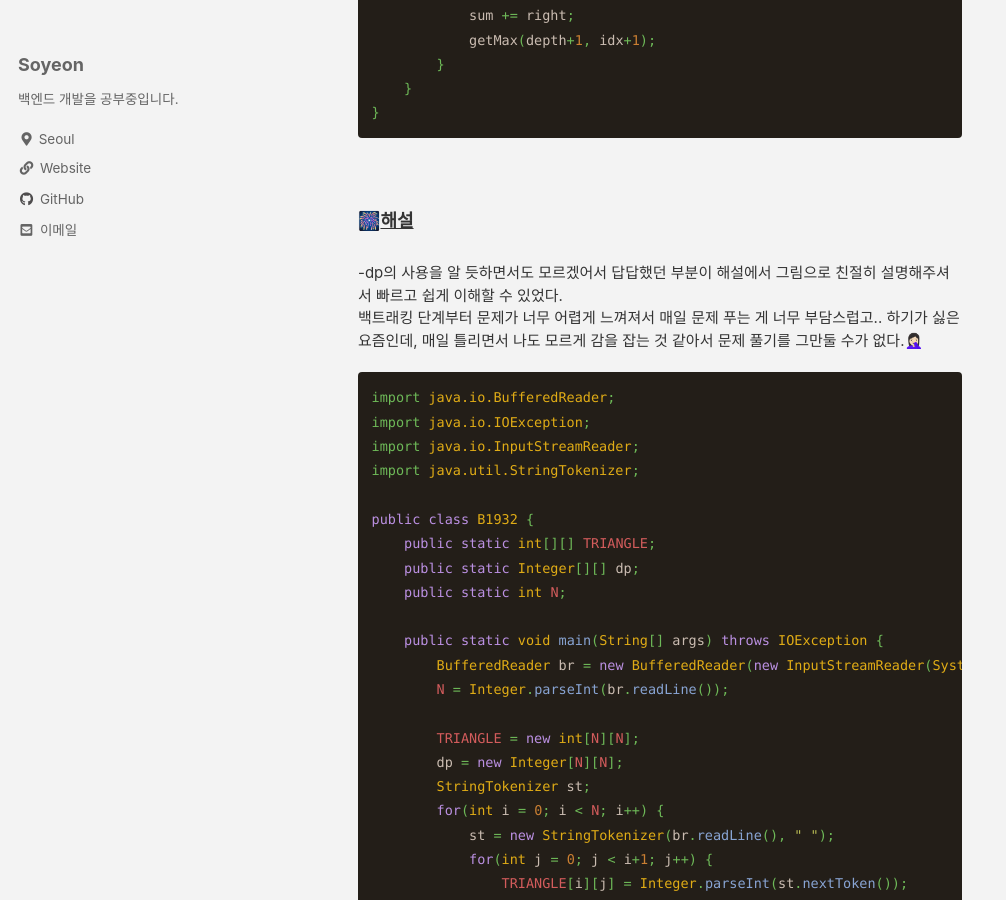
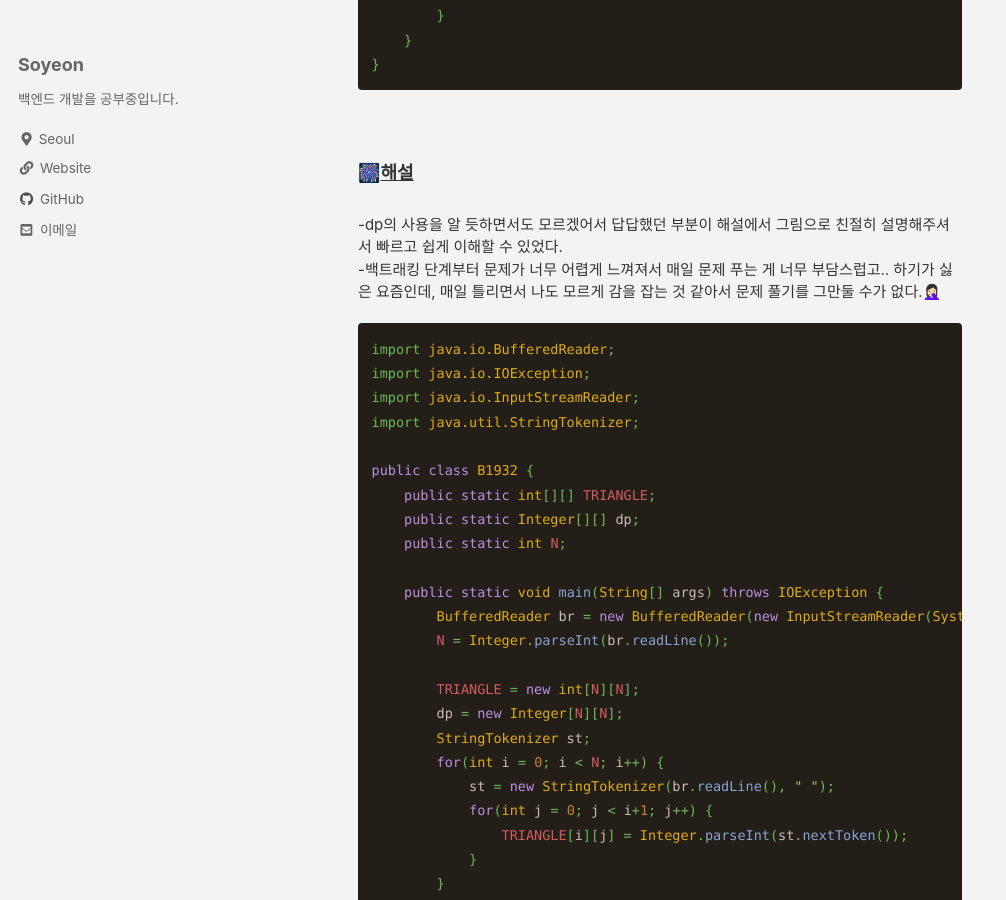
Before and after one commit to liv660/liv660.github.io, a Jekyll site: the page built from _posts/TIL/21.09.study/2021-09-18-210918.md, in a window 1280 px wide and 900 px high, scrolled down 1775 px. Shown: the whole window, without its empty margins (0-1006 px from the left). Built offline with Jekyll 4.4.1, drawn with Linux system fonts in a browser that asks for light colours; cached includes are drawn as plain includes; some of the changed text lies outside the part shown.

Commit message:
Update 09.18 #1932 algorithm

````diff
--- a/_posts/TIL/21.09.study/2021-09-18-210918.md
+++ b/_posts/TIL/21.09.study/2021-09-18-210918.md
@@ -76,7 +74,7 @@ public class B1932 {
 
 ###### 🎆[해설](https://st-lab.tistory.com/131)<br/>
 -dp의 사용을 알 듯하면서도 모르겠어서 답답했던 부분이 해설에서 그림으로 친절히 설명해주셔서 빠르고 쉽게 이해할 수 있었다.<br>
-백트래킹 단계부터 문제가 너무 어렵게 느껴져서 매일 문제 푸는 게 너무 부담스럽고.. 하기가 싫은 요즘인데, 매일 틀리면서 나도 모르게 감을 잡는 것 같아서 문제 풀기를 그만둘 수가 없다.🤦🏻‍♀️<br>
+-백트래킹 단계부터 문제가 너무 어렵게 느껴져서 매일 문제 푸는 게 너무 부담스럽고.. 하기가 싫은 요즘인데, 매일 틀리면서 나도 모르게 감을 잡는 것 같아서 문제 풀기를 그만둘 수가 없다.🤦🏻‍♀️<br>
 
 ```java
 import java.io.BufferedReader;
````
Also changed, not shown: other parts of _posts/TIL/21.09.study/2021-09-18-210918.md (+0 -2 lines).
